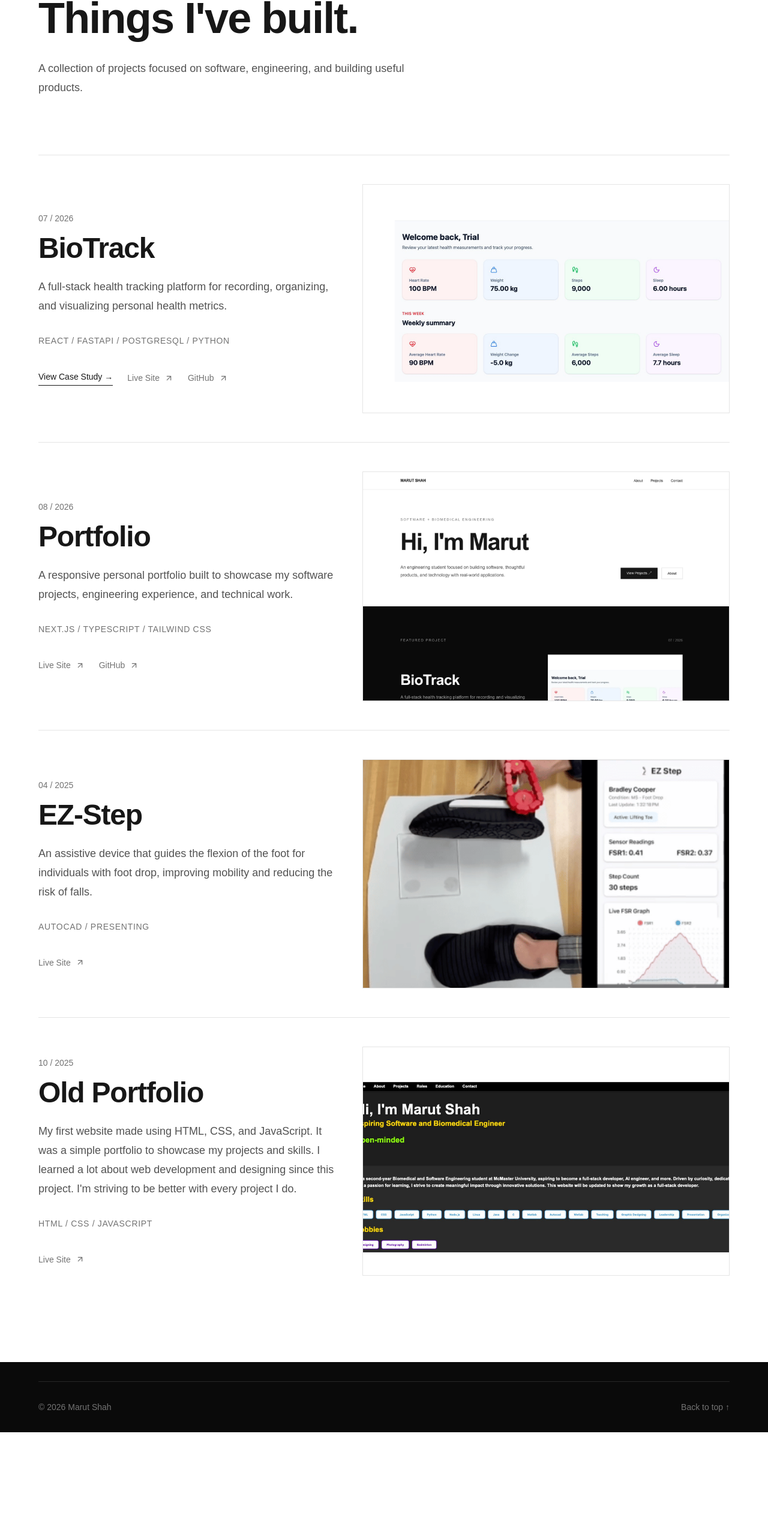
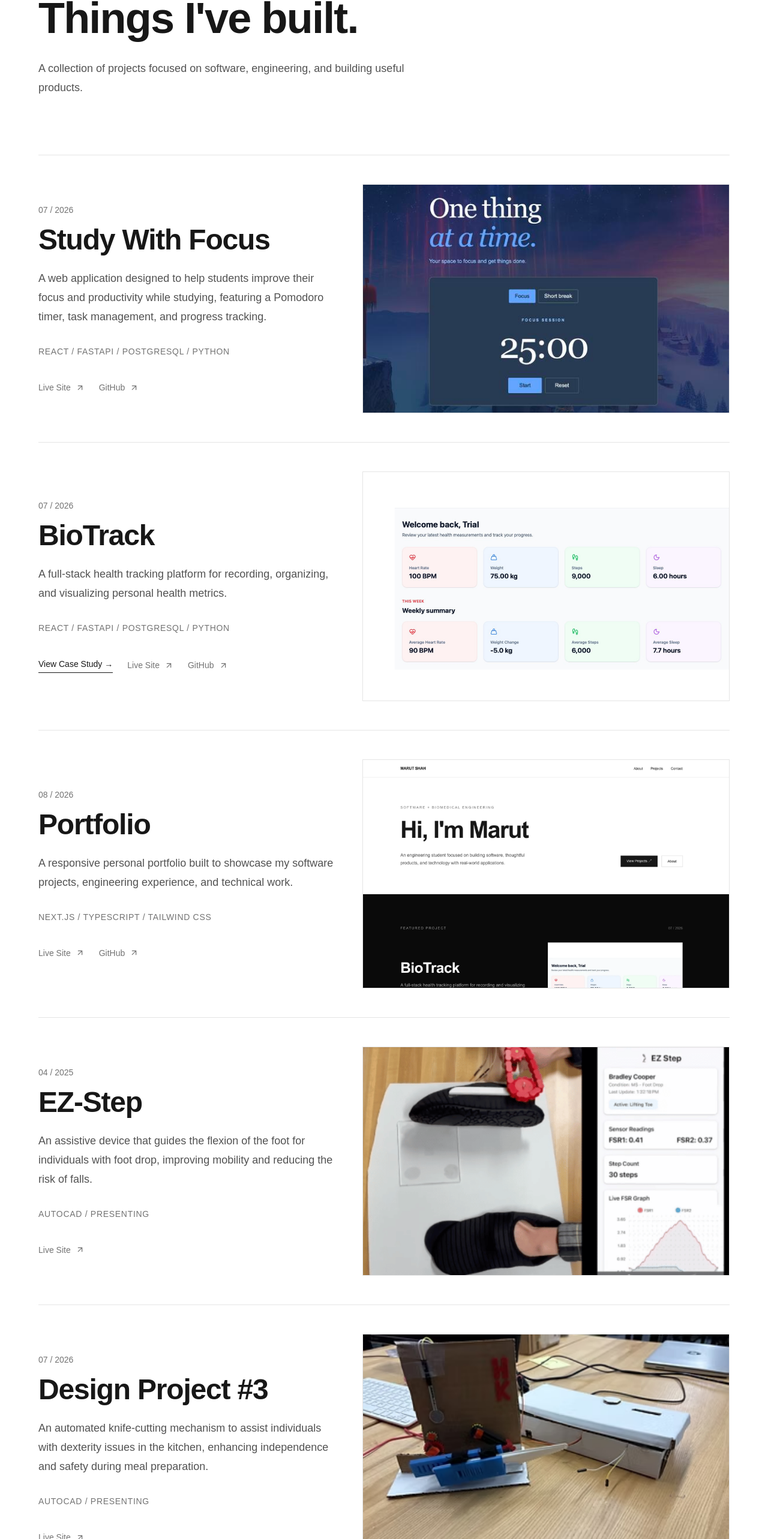
Before and after one commit to Mars-shah/Portfolio, a Next.js app: page /projects in a window 1280 px wide. Shown: the part 219-2785 px from the top of the page at 60% size. Before the commit the page ends 2607 px from the top, so only its background shows below. Built offline with nearby package versions, Linux system fonts and the light colour scheme.

Commit message:
Adding new projects

```diff
--- a/app/projects/page.tsx
+++ b/app/projects/page.tsx
@@ -4,6 +4,18 @@ import Image from "next/image";
 import { ArrowUpRight } from "lucide-react";
 
 const projects = [
+  {
+    date: "07 / 2026",
+    title: "Study With Focus",
+    description:
+      "A web application designed to help students improve their focus and productivity while studying, featuring a Pomodoro timer, task management, and progress tracking.",
+    stack: "React / FastAPI / PostgreSQL / Python",
+    image: "/images/StudyWithFocusWinterTheme.jpeg",
+    github: "https://github.com/Mars-shah/StudyWithFocus",
+    caseStudy: null,
+    live: "https://mars-shah.github.io/StudyWithFocus/",
+  },
+
   {
     date: "07 / 2026",
     title: "BioTrack",
@@ -40,7 +52,19 @@ const projects = [
     live: "https://marut0176.wixsite.com/marutshah/copy-of-about",
   },
 
-{
+  {
+    date: "07 / 2026",
+    title: "Design Project #3",
+    description:
+      "An automated knife-cutting mechanism to assist individuals with dexterity issues in the kitchen, enhancing independence and safety during meal preparation.",
+    stack: "Autocad / Presenting",
+    image: "/images/handlessknife.png",
+    github: null,
+    caseStudy: null,
+    live: "https://marut0176.wixsite.com/marutshah/about-4",
+  },
+
+  {
     date: "10 / 2025",
     title: "Old Portfolio",
     description:
--- a/components/contact.tsx
+++ b/components/contact.tsx
@@ -14,7 +14,7 @@ export default function Contact() {
         <div className="mt-10 grid gap-12 md:grid-cols-2 md:items-end">
           <div>
             <h2 className="max-w-3xl text-4xl font-semibold tracking-tight md:text-6xl">
-              Contact me!
+              Contact Me!
             </h2>
 
             <p className="mt-6 max-w-xl text-lg leading-8 text-neutral-400">
```
Also changed, not shown: public/images/StudyWithFocusWinterTheme.jpeg (added), public/images/handlessknife.png (added).
